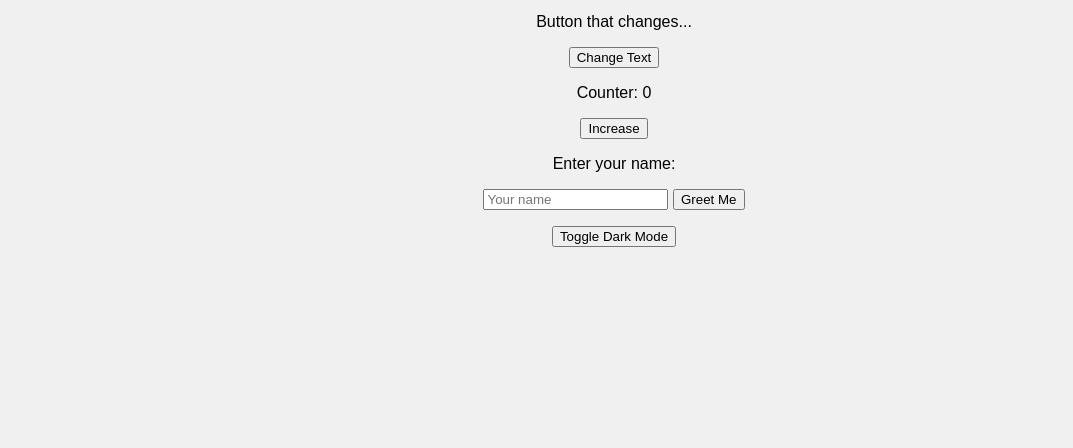
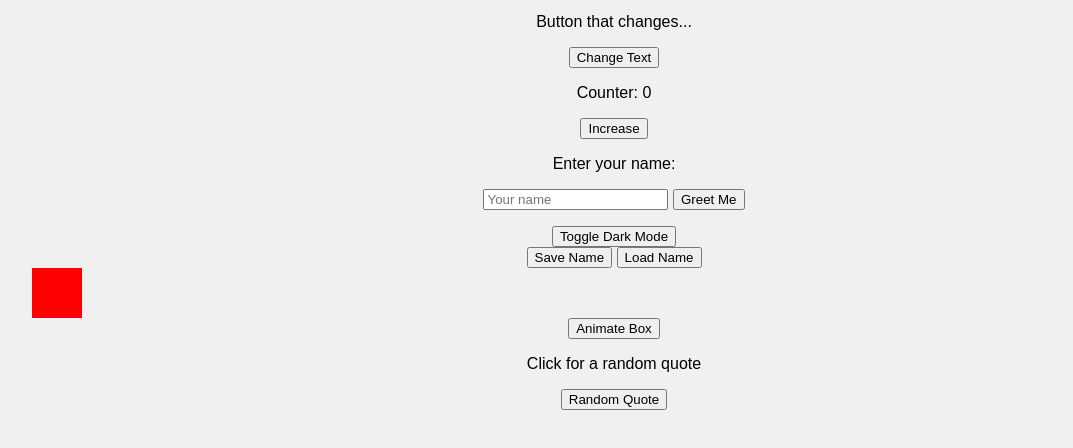
Before and after one commit to CyberNilsen/Javascript, a plain HTML site: page index.html in a window 1280 px wide. Shown: the part 240-688 px from the top of the page, without its empty margins (26-1099 px from the left). Drawn offline with Linux system fonts and the light colour scheme.

Commit message:
Added save and show name in local storage added an animated box,  and added a random quote.

```diff
--- a/index.html
+++ b/index.html
@@ -21,6 +21,20 @@
       <p id="greeting"></p>
 
       <button onclick="toggleDarkMode()">Toggle Dark Mode</button>
+
+    <div>
+    <button onclick="saveData()">Save Name</button>
+    <button onclick="loadData()">Load Name</button>
+    </div>
+
+    <div id="animatedBox"></div>
+    <button onclick="animateBox()">Animate Box</button>
+
+    <div>
+    <p id="quote">Click for a random quote</p>
+    <button onclick="showRandomQuote()">Random Quote</button>
+    </div>
+
 
     <script>
         function sayHello() {
@@ -49,6 +63,47 @@
     function toggleDarkMode() {
     document.body.classList.toggle("dark-mode");
     }
+
+    function saveData() {
+    const name = document.getElementById('nameInput').value;
+    localStorage.setItem('userName', name);
+    alert('Name saved!');
+}
+
+function loadData() {
+    const savedName = localStorage.getItem('userName');
+    if (savedName) {
+        document.getElementById('nameInput').value = savedName;
+        alert('Loaded: ' + savedName);
+    } else {
+        alert('No saved data found');
+    }
+}
+
+function animateBox() {
+    const box = document.getElementById('animatedBox');
+    let position = 0;
+
+    const interval = setInterval(function() {
+        position += 5;
+        box.style.left = position + 'px';
+
+        if (position >= 200) {
+            clearInterval(interval);
+        }
+    }, 50);
+}
+
+function showRandomQuote() {
+    const quotes = [
+        "The only way to do great work is to love what you do.",
+        "Life is what happens to you while you're busy making other plans.",
+        "The future belongs to those who believe in the beauty of their dreams."
+    ];
+
+    const randomIndex = Math.floor(Math.random() * quotes.length);
+    document.getElementById('quote').innerText = quotes[randomIndex];
+}
     </script>
 
      <style>
@@ -69,6 +124,14 @@
         background-color: #222;
         color: #eee;
         }
+
+        #animatedBox {
+    width: 50px;
+    height: 50px;
+    background-color: red;
+    position: relative;
+    left: 0px;
+}
      </style>
 
 </body>
```
